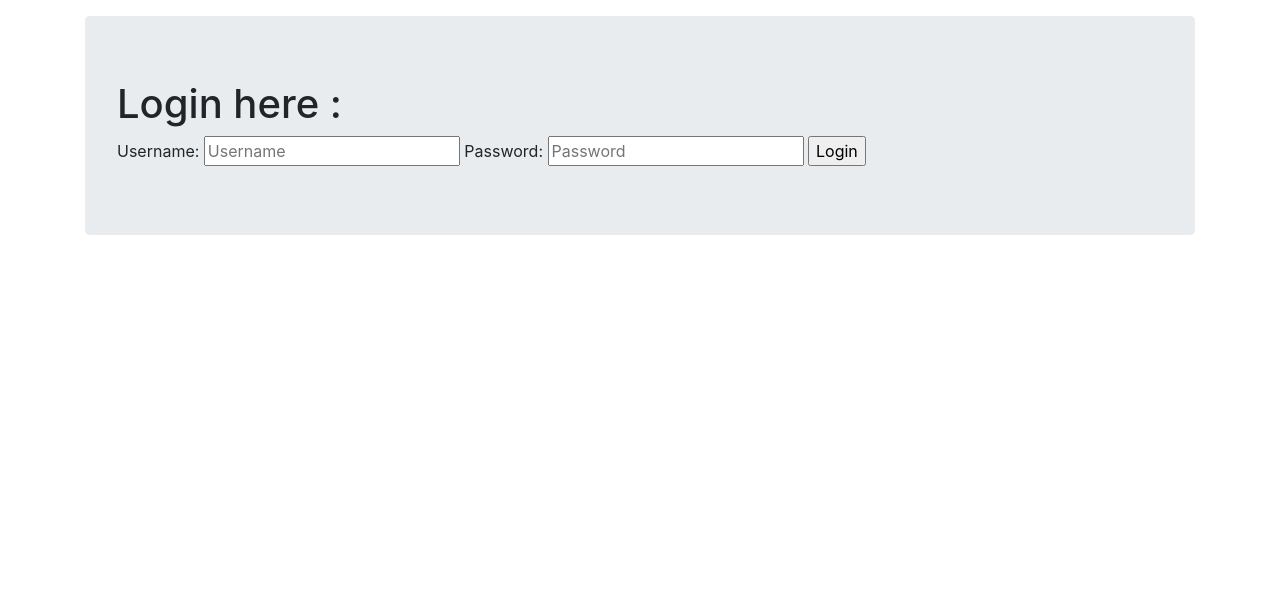
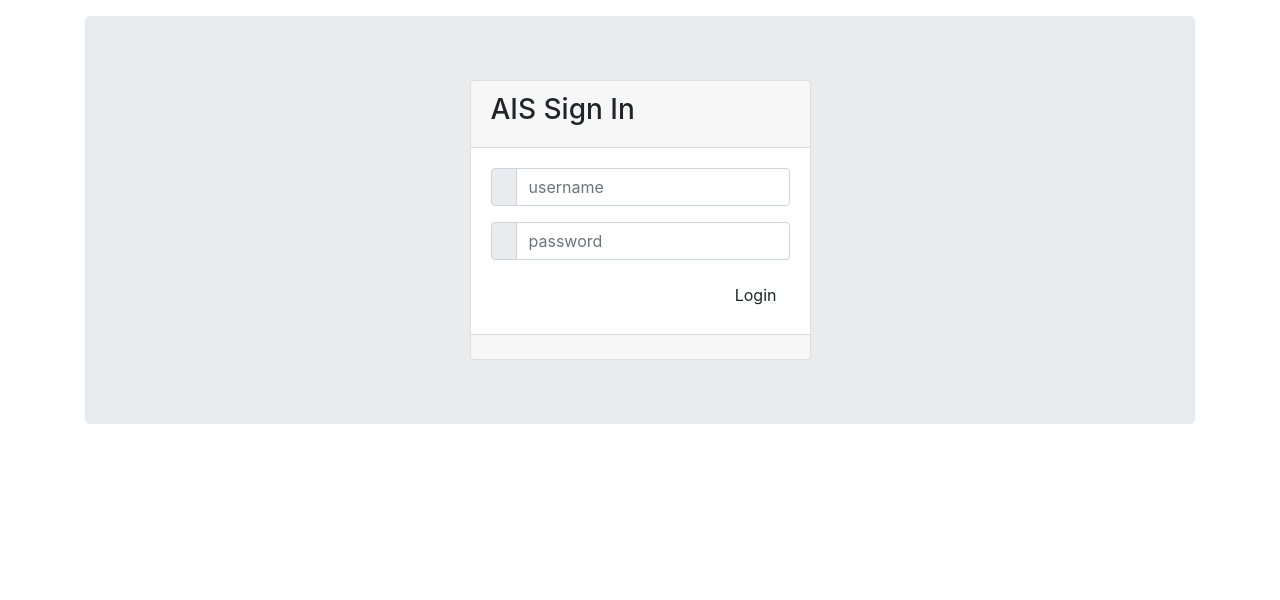
Before and after one commit to yvsreenivas/Stores, a Django app: page /stocks/user_login/ in a window 1280 px wide. Shown: the part 56-656 px from the top of the page. Run offline with Django 3.2, Linux system fonts and the light colour scheme; some libraries are stand-ins or nearby versions.

Commit message:
Added SIgnin

```diff
--- a/stocks/templates/stocks/login.html
+++ b/stocks/templates/stocks/login.html
@@ -1,15 +1,54 @@
 {% extends 'main/base_0.html' %}
 {% load static %}
-{% load crispy_forms_tags %}
+
 {% block content %}
-    <h1>Login here :</h1>
-    <form method="post" action="{% url 'stocks:user_login' %}">
-        {% csrf_token %}
-        {# A more "HTML" way of creating the login form#}
-        <label for="username">Username:</label>
-        <input type="text" name="username" placeholder="Username">
-        <label for="password">Password:</label>
-        <input type="password" name="password" placeholder="Password">
-        <input type="submit" name="" value="Login">
-    </form>
+
+
+      <div class="container">
+      	<div class="d-flex justify-content-center h-100">
+      		<div class="card">
+      			<div class="card-header">
+      				<h3>AIS Sign In</h3>
+      				<div class="d-flex justify-content-end social_icon">
+      					<span><i class="fab fa-facebook-square"></i></span>
+      					<span><i class="fab fa-google-plus-square"></i></span>
+      					<span><i class="fab fa-twitter-square"></i></span>
+      				</div>
+      			</div>
+      			<div class="card-body">
+              <form method="post" action="{% url 'stocks:user_login' %}" >
+              {% csrf_token %}
+      					<div class="input-group form-group">
+      						<div class="input-group-prepend">
+      							<span class="input-group-text"><i class="fas fa-user"></i></span>
+      						</div>
+      						<input type="text" class="form-control" name="username" placeholder="username">
+
+      					</div>
+      					<div class="input-group form-group">
+      						<div class="input-group-prepend">
+      							<span class="input-group-text"><i class="fas fa-key"></i></span>
+      						</div>
+      						<input type="password" class="form-control" name="password"  placeholder="password">
+      					</div>
+      					<!-- <div class="row align-items-center remember">
+      						<input type="checkbox">Remember Me
+      					</div> -->
+      					<div class="form-group">
+      						<input type="submit" value="Login" class="btn float-right login_btn">
+      					</div>
+      				</form>
+      			</div>
+      			<div class="card-footer">
+      				<!-- <div class="d-flex justify-content-center links">
+      					Don't have an account?<a href="#">Sign Up</a>
+      				</div>
+      				<div class="d-flex justify-content-center">
+      					<a href="#">Forgot your password?</a>
+      				</div> -->
+      			</div>
+      		</div>
+      	</div>
+      </div>
+
 {% endblock content %}
```
